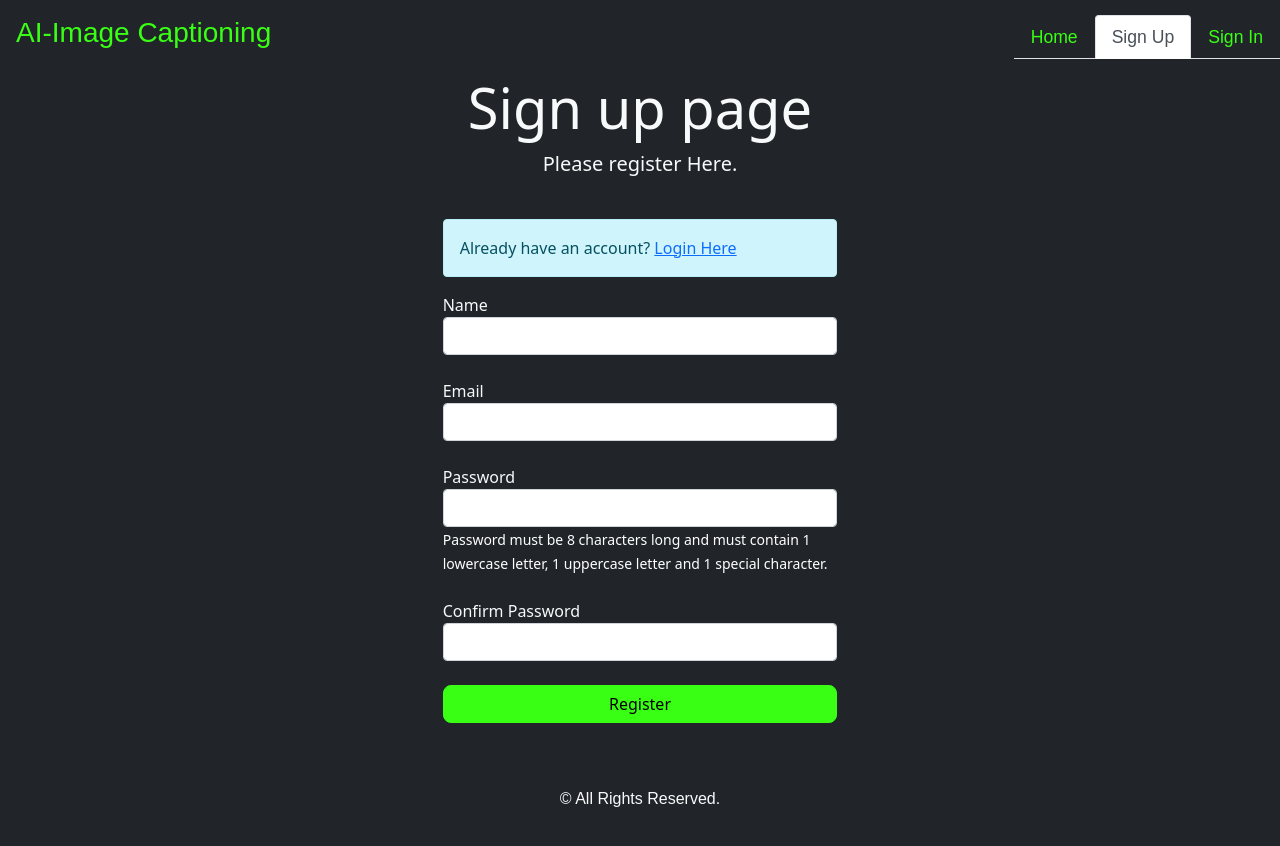
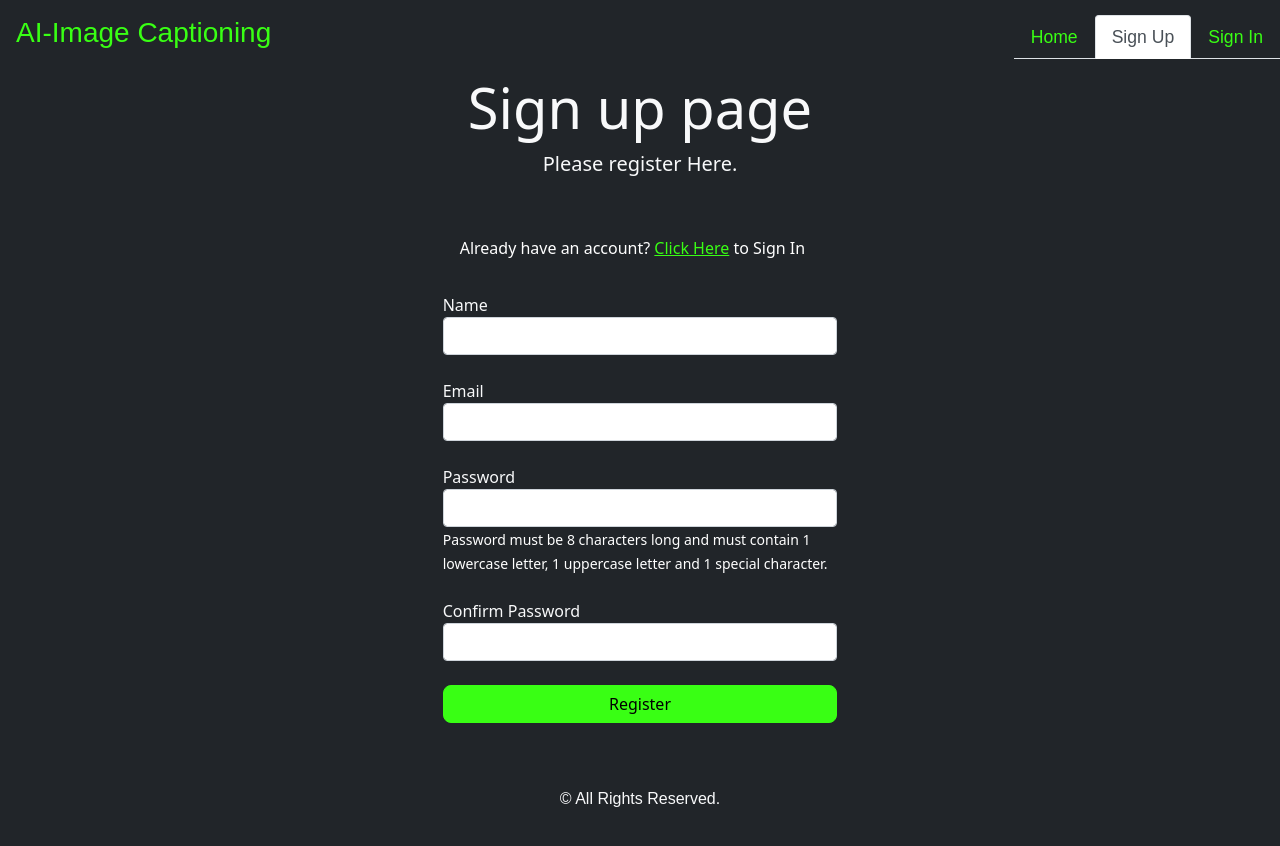
Before and after one commit to DT1768/AI-Image-Caption, a React (Create React App) app in the folder frontend/: page /signup in a window 1280 px wide. Shown: the top 846 px of the page. Built offline with nearby package versions, Linux system fonts and the light colour scheme; no server answers.

Commit message:
minor UI changes

```diff
--- a/frontend/src/auth/Signup.js
+++ b/frontend/src/auth/Signup.js
@@ -111,8 +111,8 @@ const Signup = () => {
         return (
             <div className="row">
                 <div className="col-md-4 offset-sm-4 text-left">
-                    <div className="alert alert-info" style={{ display: !success ? "" : "none" }}>
-                        Already have an account? <Link to="/signin">Login Here</Link>
+                    <div className="alert" style={{ display: !success ? "" : "none" }}>
+                        Already have an account? <Link className='text' to="/signin">Click Here</Link> to Sign In
                     </div>
                 </div>
             </div>
--- a/frontend/src/core/UploadImage.js
+++ b/frontend/src/core/UploadImage.js
@@ -1,4 +1,4 @@
-import React, { Fragment, useState } from "react";
+import React, { Fragment, useRef, useState } from "react";
 import AWS from "aws-sdk";
 import Base from "./Base";
 import { AWS_REGION, AWS_ACCESS_KEY, AWS_SECRET_ACCESS_KEY, AWS_S3_BUCKET } from "../awsCredentials";
@@ -14,6 +14,8 @@ const UploadImage = () => {
     const [saved, setSaved] = useState(false);
 
     const { user, token } = isAuthenticated();
+
+    const inputFile = useRef(null);
 
 
 
@@ -99,6 +101,10 @@ const UploadImage = () => {
         setImageUrl('');
         setCaption('');
         setSaved(false);
+        if(inputFile.current){
+            inputFile.current.value = "";
+        }
+        setLoading('');
     }
 
     const imageForm = () => {
@@ -106,7 +112,7 @@ const UploadImage = () => {
             <div className="row">
                 <div className="col-md-4 offset-sm-4">
                     {loading && <p className="text">{loading}</p>}
-                    <input className="btn btn-warning col-12" type="file" accept="image/png, image/jpeg" onChange={handleImageChange} />
+                    <input className="btn btn-warning col-12" ref={inputFile} type="file" accept="image/png, image/jpeg" onChange={handleImageChange} />
                     <br />
                     <br />
                     <button className="btn btn-warning col-12" onClick={handleUpload} disabled={imageUrl}>Upload Image</button>
```
